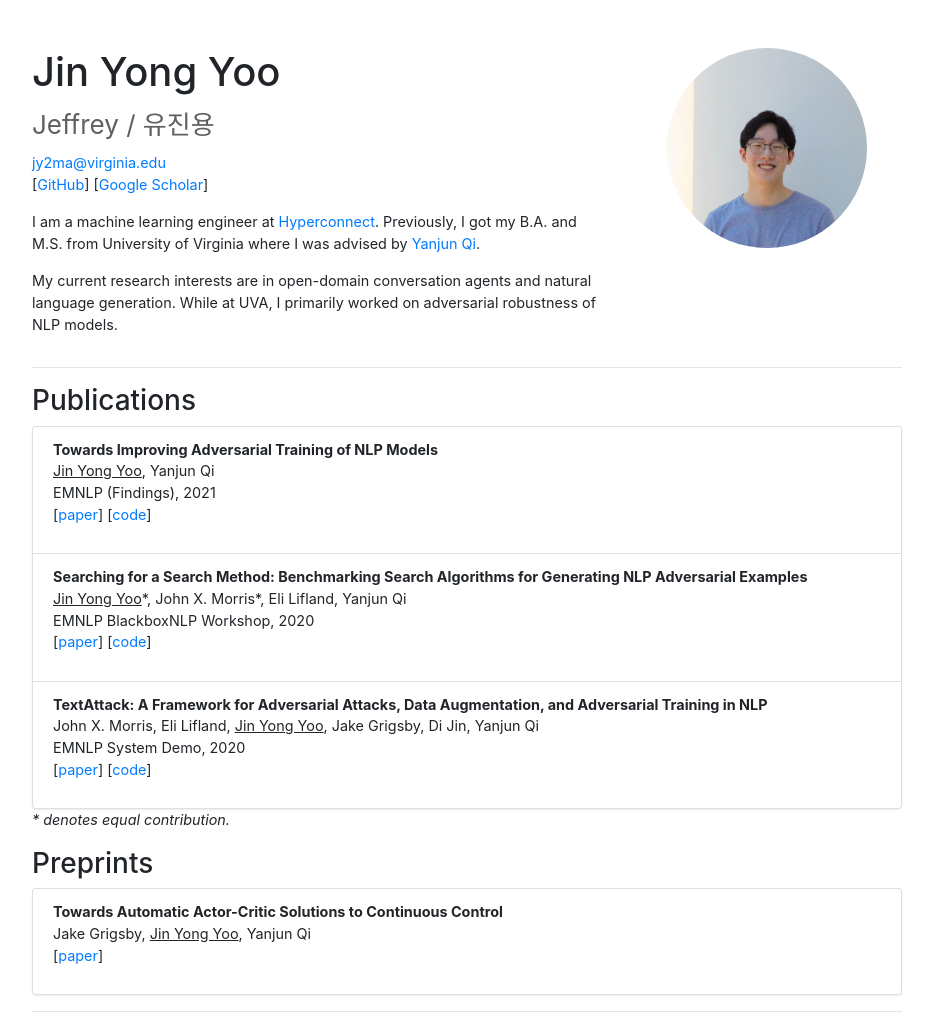
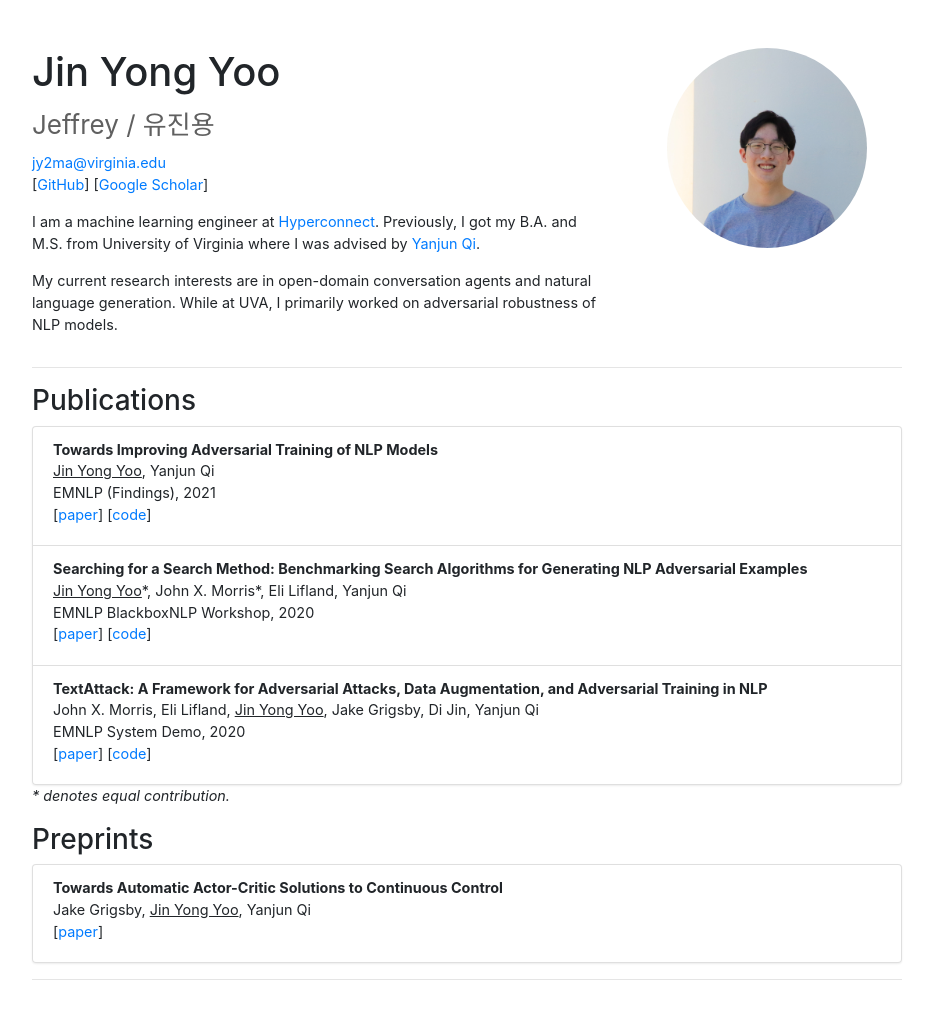
Before and after one commit to jinyongyoo/jinyongyoo.github.io, a Jekyll site: the page built from index.markdown, in a window 1280 px wide. Shown: the whole page, without its empty margins (173-1106 px from the left). Built offline with Jekyll 4.4.1, drawn with Linux system fonts in a browser that asks for light colours; after the commit the page ends 996 px from its top, so only the background shows below that.

Commit message:
Update margins

```diff
--- a/index.markdown
+++ b/index.markdown
@@ -10,7 +10,7 @@ Publications
 </h3>
 <ul class="list-group">
 <li class="list-group-item">
-        <p id="sqar">
+        <p style="margin-bottom:0.5rem;">
             <b>Towards Improving Adversarial Training of NLP Models</b><br>
             <u>Jin Yong Yoo</u>, Yanjun Qi<br>
             EMNLP (Findings), 2021<br>
@@ -19,7 +19,7 @@ Publications
         </p>
     </li>
     <li class="list-group-item">
-        <p id="sqar">
+        <p style="margin-bottom:0.5rem;">
             <b>Searching for a Search Method: Benchmarking Search Algorithms for Generating NLP Adversarial Examples</b><br>
             <u>Jin Yong Yoo</u>*, John X. Morris*, Eli Lifland, Yanjun Qi<br>
             EMNLP BlackboxNLP Workshop, 2020<br>
@@ -28,7 +28,7 @@ Publications
         </p>
     </li>
     <li class="list-group-item">
-        <p id="sparc">
+        <p style="margin-bottom:0.5rem;">
             <b>TextAttack: A Framework for Adversarial Attacks, Data Augmentation, and Adversarial Training in NLP</b><br>
             John X. Morris, Eli Lifland, <u>Jin Yong Yoo</u>, Jake Grigsby, Di Jin, Yanjun Qi<br>
             EMNLP System Demo, 2020<br>
@@ -45,7 +45,7 @@ Preprints
 </h3>
 <ul class="list-group">
     <li class="list-group-item">
-        <p id="sqar">
+        <p style="margin-bottom:0.5rem;">
             <b>Towards Automatic Actor-Critic Solutions to Continuous Control</b><br>
             Jake Grigsby, <u>Jin Yong Yoo</u>, Yanjun Qi<br>
             [<a href="https://arxiv.org/abs/2106.08918">paper</a>]
```
